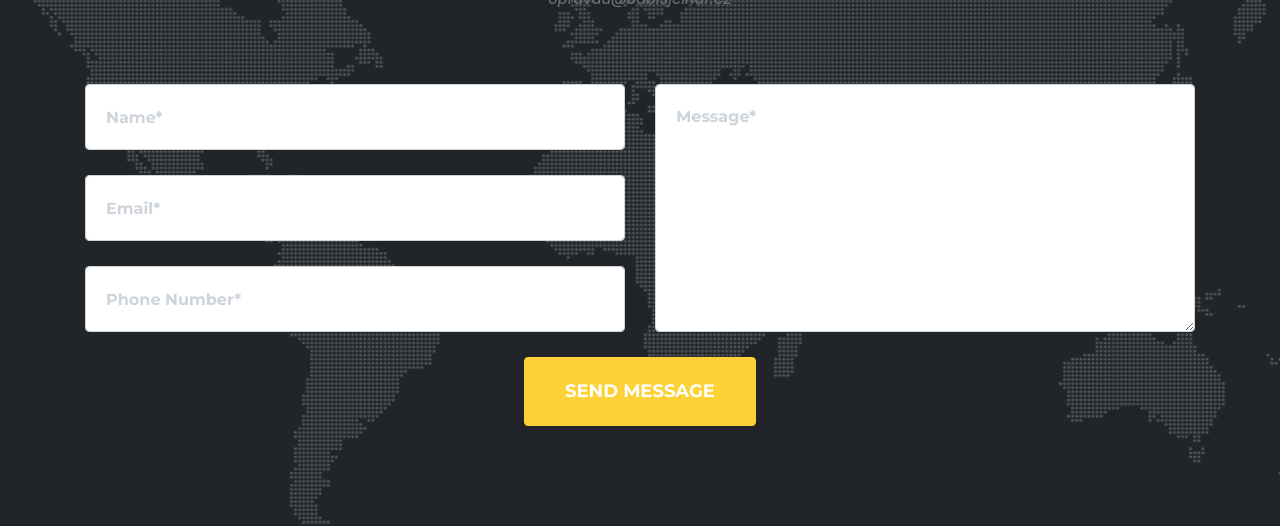
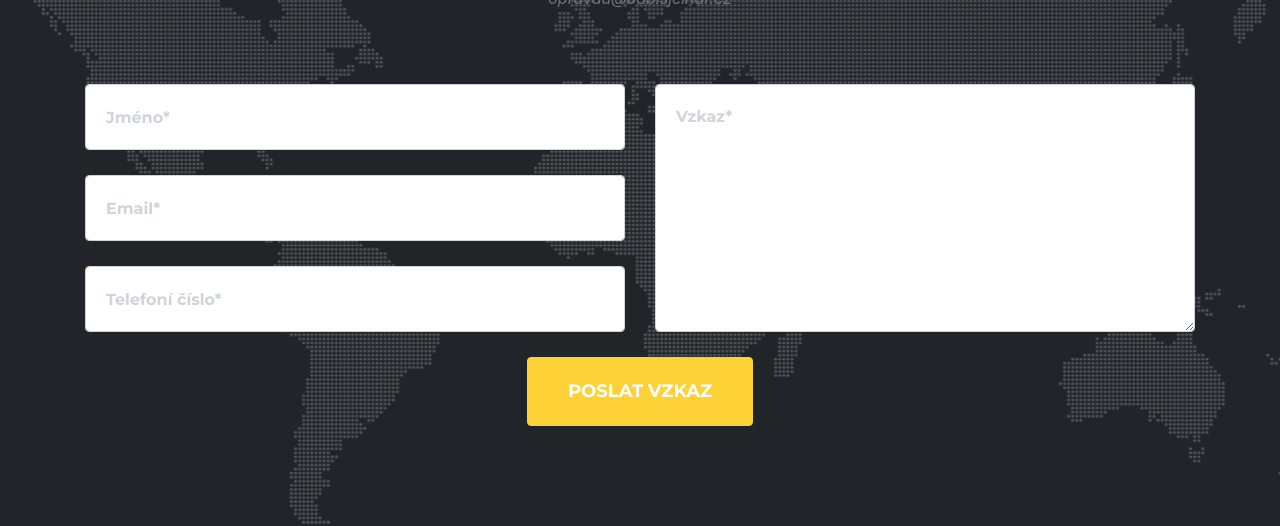
Before and after one commit to xsuchy/babisjelhar, a Jekyll site: the page built from index.md, in a window 1280 px wide and 900 px high, scrolled down 4372 px. Shown: the part 274-800 px from the top of the window. Built offline with Jekyll 4.4.1, drawn with Linux system fonts in a browser that asks for light colours; some web fonts are replaced.

Commit message:
update theme

```diff
--- a/_includes/contact.html
+++ b/_includes/contact.html
@@ -14,21 +14,21 @@
             <div class="row">
               <div class="col-md-6">
                 <div class="form-group">
-                  <input name="name" class="form-control" id="name" type="text" placeholder="Name*" required="required" data-validation-required-message="Please enter your name.">
+                  <input name="name" class="form-control" id="name" type="text" placeholder="Jméno*" required="required" data-validation-required-message="Zadejte prosím vaše jméno.">
                   <p class="help-block text-danger"></p>
                 </div>
                 <div class="form-group">
-                  <input name="_replyto" class="form-control" id="email" type="email" placeholder="Email*" required="required" data-validation-required-message="Please enter your email address.">
+                  <input name="_replyto" class="form-control" id="email" type="email" placeholder="Email*" required="required" data-validation-required-message="Zadejte prosím emailovou adresu.">
                   <p class="help-block text-danger"></p>
                 </div>
                 <div class="form-group">
-                  <input name="phone" class="form-control" id="phone" type="tel" placeholder="Phone Number*" required="required" data-validation-required-message="Please enter your phone number.">
+                  <input name="phone" class="form-control" id="phone" type="tel" placeholder="Telefoní číslo*" required="required" data-validation-required-message="Zadajte prosím vaše telefoní číslo.">
                   <p class="help-block text-danger"></p>
                 </div>
               </div>
               <div class="col-md-6">
                 <div class="form-group">
-                  <textarea name="message" class="form-control" id="message" placeholder="Message*" required="required" data-validation-required-message="Please enter a message."></textarea>
+                  <textarea name="message" class="form-control" id="message" placeholder="Vzkaz*" required="required" data-validation-required-message="Zadejte prosím vzkaz."></textarea>
                   <p class="help-block text-danger"></p>
                 </div>
               </div>
@@ -36,7 +36,7 @@
               <div class="clearfix"></div>
               <div class="col-lg-12 text-center">
                 <div id="success"></div>
-                <button id="sendMessageButton" class="btn btn-primary btn-xl text-uppercase" type="submit">Send Message</button>
+                <button id="sendMessageButton" class="btn btn-primary btn-xl text-uppercase" type="submit">Poslat vzkaz</button>
               </div>
 			  <input type="text" name="_gotcha" style="display:none">
 			  <input type="hidden" name="_next" value="#"/>
```
Also changed, not shown: legal.md (+1 -1 lines), 1 other file.
